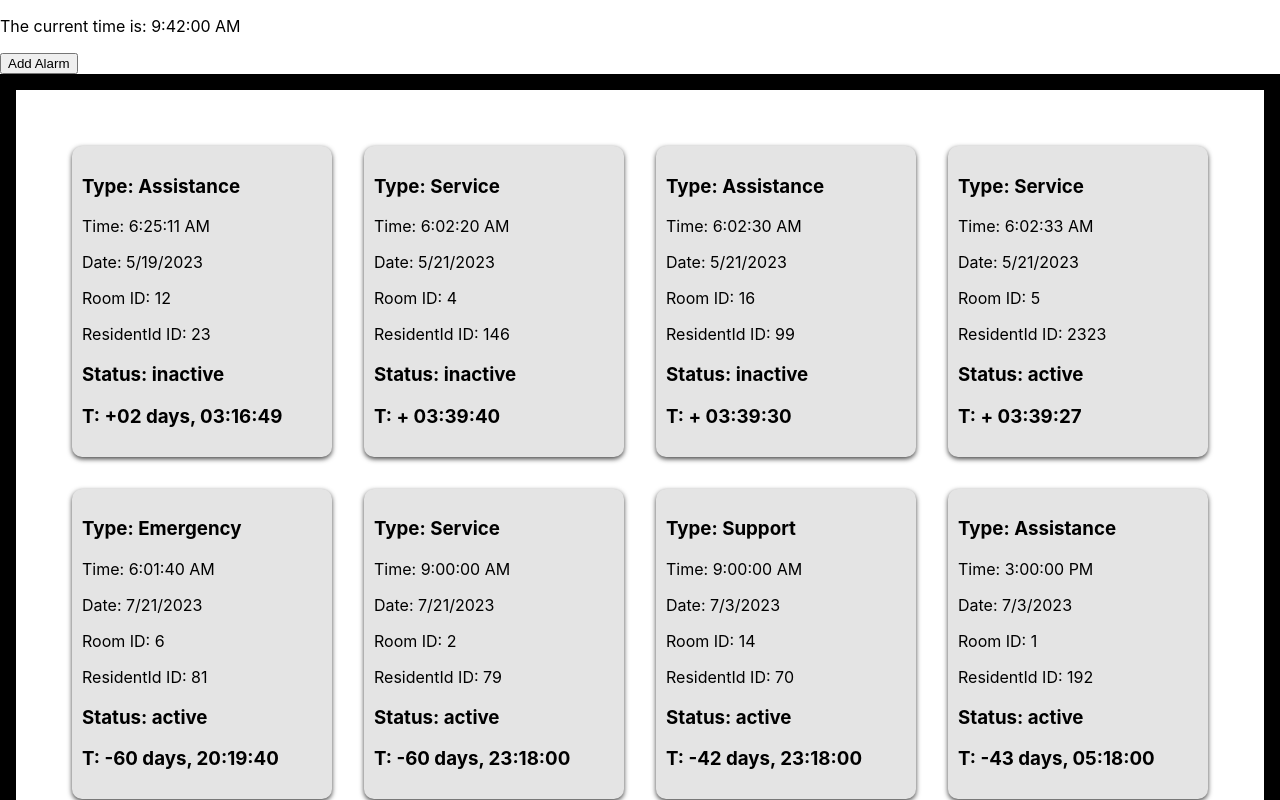
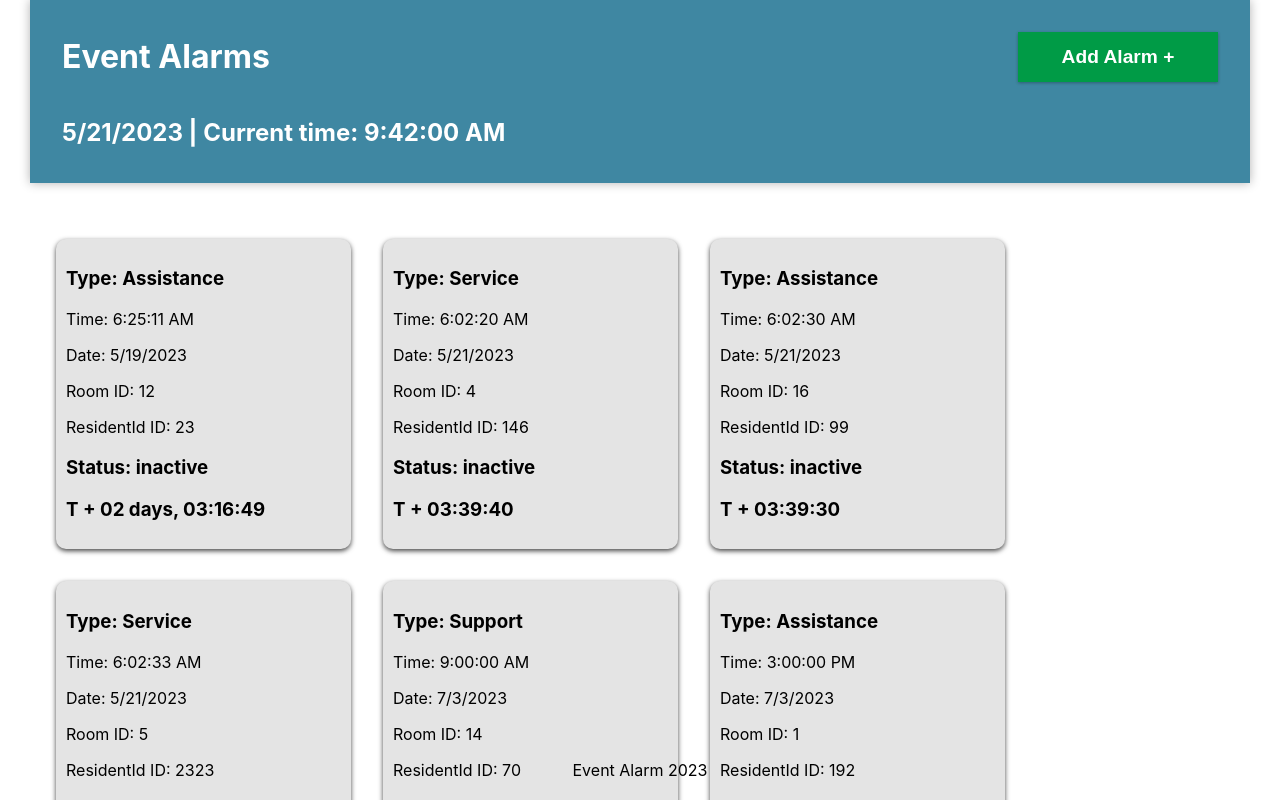
Before and after one commit to vjohndo/event-alarms, a React (Create React App) app in the folder ui/: page / in a window 1280 px wide. Shown: the top 800 px of the page. Built offline with nearby package versions, Linux system fonts and the light colour scheme.

Commit message:
[FEAT] updated header

```diff
--- a/ui/src/App.css
+++ b/ui/src/App.css
@@ -1,7 +1,53 @@
+header {
+  position: sticky;
+  top: 0;
+  background-color: rgb(63, 135, 162);
+  margin: auto 30px;
+  padding: 16px 32px;
+  box-shadow: 0 0 10px 0 rgba(0, 0, 0, 0.3);
+  display: flex;
+  flex-direction: column;
+}
+
+header h1, header h2{
+  color: #fff;
+  font-weight: bold;
+}
+
+footer {
+  position: absolute;
+  text-align: center;
+  bottom: 0;
+  width: 100%;
+  height: 2.5rem;
+}
+
+.sub-header {
+  display: flex;
+  flex-direction: row;
+  justify-content: space-between;
+  align-items: center;
+}
+
+.add-alarm-button {
+  right: 18px;
+  bottom: -18px;
+  background: #009b46;
+  color: #fff;
+  width: 200px;
+  height: 50px;
+  box-shadow: 0 1px 3px rgba(0, 0, 0, 0.3);
+  cursor: pointer;
+  outline: none;
+  border: none;
+  font-weight: bold;
+  font-size: larger;
+}
+
 .alarm {
   background: #e4e4e4;
   padding: 10px;
-  width: 240px;
+  width: 275px;
   margin: 16px;
   border-radius: 10px;
   box-shadow: 0 2px 5px #454545;
@@ -9,15 +55,10 @@
 }
 
 .alarms {
-  border: 1rem solid;
   display: flex;
   flex-direction: row;
   flex-wrap: wrap;
   justify-content: flex-start;
-  /* display: grid;
-  grid-template-columns: repeat(3, 1fr);
-  grid-gap: 20px; */
-  /* justify-content: space-between; */
   padding: 40px 40px;
 }
 
--- a/ui/src/App.jsx
+++ b/ui/src/App.jsx
@@ -1,15 +1,19 @@
 import { useState, useEffect } from 'react';
 import './App.css';
 import alarmMocks from './mock-data/alarmMocks';
+import Header from './components/Header';
 import Alarms from './components/Alarms';
-import Portal from './components/Portal';
+import Footer from './components/Footer';
+
 
 function App() {
   const [uniqueId, setUniqueId] = useState(10);
-  const [alarms, setAlarms] = useState([...alarmMocks]);
+  const [alarms, setAlarms] = useState([...alarmMocks.toSorted( (a, b) => a.datetime - b.datetime)]);
   const [time, setTime] = useState(new Date());
 
   useEffect(() => {
+    alarmMocks.sort()
+
     const interval = setInterval(() => {
       setTime(new Date());
     }, 1000);
@@ -19,22 +23,16 @@ function App() {
 
   const addAlarm = (newAlarm) => {
     setAlarms(prevAlarms => {
-      return [...prevAlarms, {...newAlarm, id: uniqueId}]
+      return [...prevAlarms, {...newAlarm, id: uniqueId}].toSorted( (a, b) => a.datetime - b.datetime);
     })
     setUniqueId(prev => prev + 1)
   };
 
   return (
     <div className="App">
-      <header className="App-header">
-      </header>
-      <p>The current time is: {time.toLocaleTimeString()}</p>
-      <div className="App-body">
-        <div><Portal addAlarm={addAlarm}/></div>
-        <Alarms alarms={alarms} time={time}/>
-      </div>
-      <footer className="App-footer">
-      </footer>
+      <Header time={time} addAlarm={addAlarm}/>
+      <Alarms alarms={alarms} time={time}/>
+      <Footer />
     </div>
   );
 }
--- a/ui/src/components/Alarm.jsx
+++ b/ui/src/components/Alarm.jsx
@@ -21,9 +21,9 @@ const Alarm = (props) => {
         const ss = divideFunction(msec / 1000);
         msec -= ss * 1000;
 
-        let prefix = "-";
+        let prefix = "- ";
         if (time1 < time2) {
-            prefix = "+";
+            prefix = "+ ";
         }
 
         let days = " ";
@@ -42,7 +42,7 @@ const Alarm = (props) => {
         <p>Room ID: {alarm.roomId}</p>
         <p>ResidentId ID: {alarm.residentId}</p>
         <h3>Status: {alarm.status}</h3>
-        <h3>T: {calculateTimeDiff(alarm.datetime * 1000, time.getTime())}</h3>
+        <h3>T {calculateTimeDiff(alarm.datetime * 1000, time.getTime())}</h3>
     </div>
     )
 
--- a/ui/src/components/Alarms.jsx
+++ b/ui/src/components/Alarms.jsx
@@ -1,9 +1,6 @@
 import Alarm from "./Alarm"
 
-const Alarms = (props) => {
-
-    const {alarms, time} = props
-
+const Alarms = ({alarms, time}) => {
     return (
         <div className="alarms">
             {alarms?.map(alarm =>
--- /dev/null
+++ b/ui/src/components/Footer.jsx
@@ -0,0 +1,9 @@
+const Footer = () => {
+    return (
+        <footer className="App-footer">
+            Event Alarm 2023
+        </footer>
+    )
+}
+
+export default Footer;
--- /dev/null
+++ b/ui/src/components/Header.jsx
@@ -0,0 +1,17 @@
+import Portal from './Portal';
+
+const Header = ({time, addAlarm}) => {
+    return (
+    <header className="App-header">
+        <div className="sub-header">
+            <h1>Event Alarms</h1>
+            <Portal addAlarm={addAlarm}/>
+        </div>
+        <div>
+            <h2>{time.toLocaleDateString()} | Current time: {time.toLocaleTimeString()}</h2>
+        </div>
+    </header>
+    )
+}
+
+export default Header;
--- a/ui/src/components/ModalAddForm.jsx
+++ b/ui/src/components/ModalAddForm.jsx
@@ -3,7 +3,7 @@ import AddForm from "./AddForm";
 const ModalContent = ({ addAlarm, onClose }) => {
     return (
       <div className="modal">
-        <div>I'm a modal dialog</div>
+        <div>Add Alarm Event</div>
         <AddForm addAlarm={addAlarm}/>
         <button onClick={onClose}>Close</button>
       </div>
--- a/ui/src/components/Portal.jsx
+++ b/ui/src/components/Portal.jsx
@@ -7,8 +7,8 @@ const Portal = ({addAlarm}) => {
   const [showModal, setShowModal] = useState(false);
   return (
     <>
-      <button onClick={() => setShowModal(true)}>
-        Add Alarm
+      <button className="add-alarm-button" onClick={() => setShowModal(true)}>
+        Add Alarm +
       </button>
       {showModal && createPortal(
         <ModalAddForm addAlarm={addAlarm} onClose={() => setShowModal(false)} />,
```
Also changed, not shown: ui/src/components/AddForm.jsx (indentation only).
